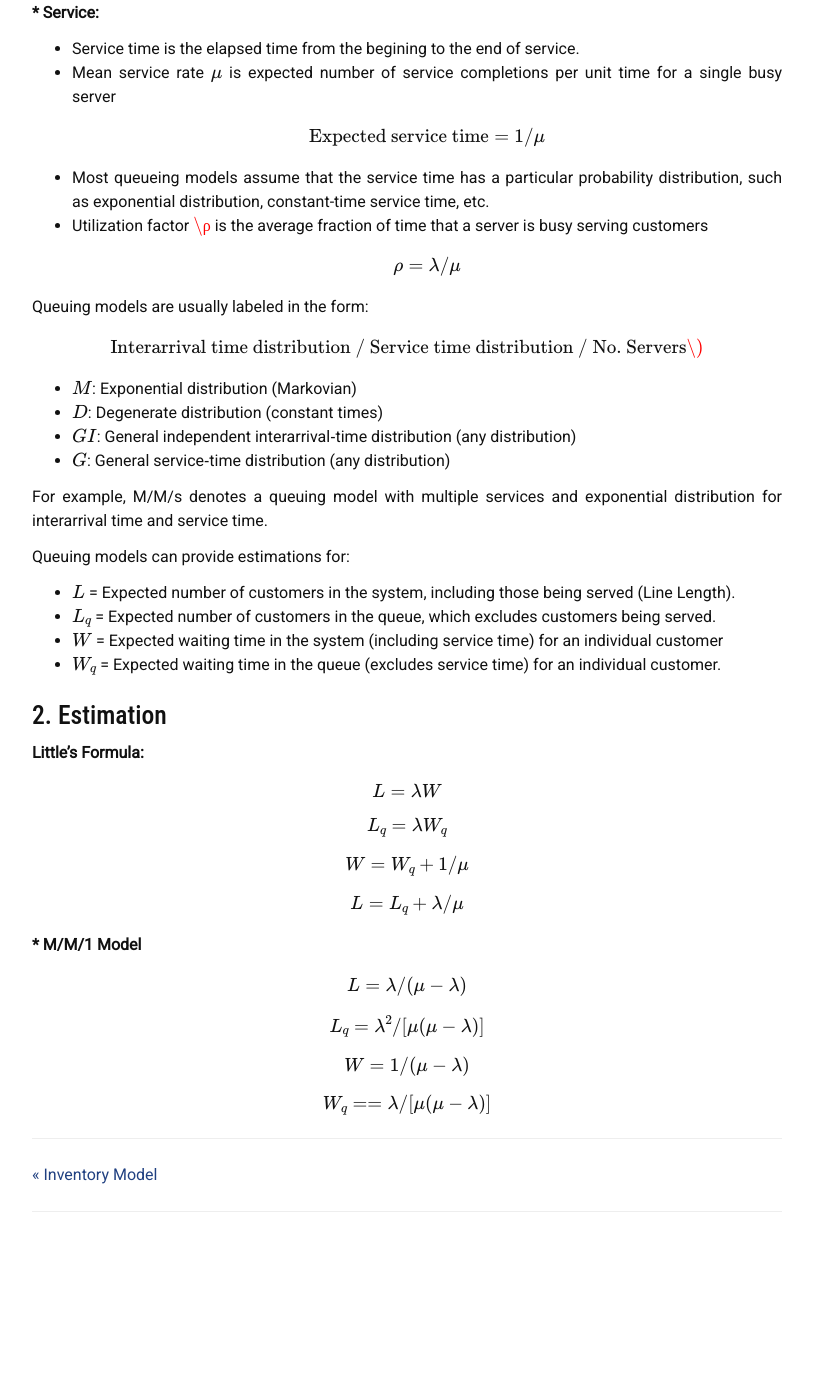
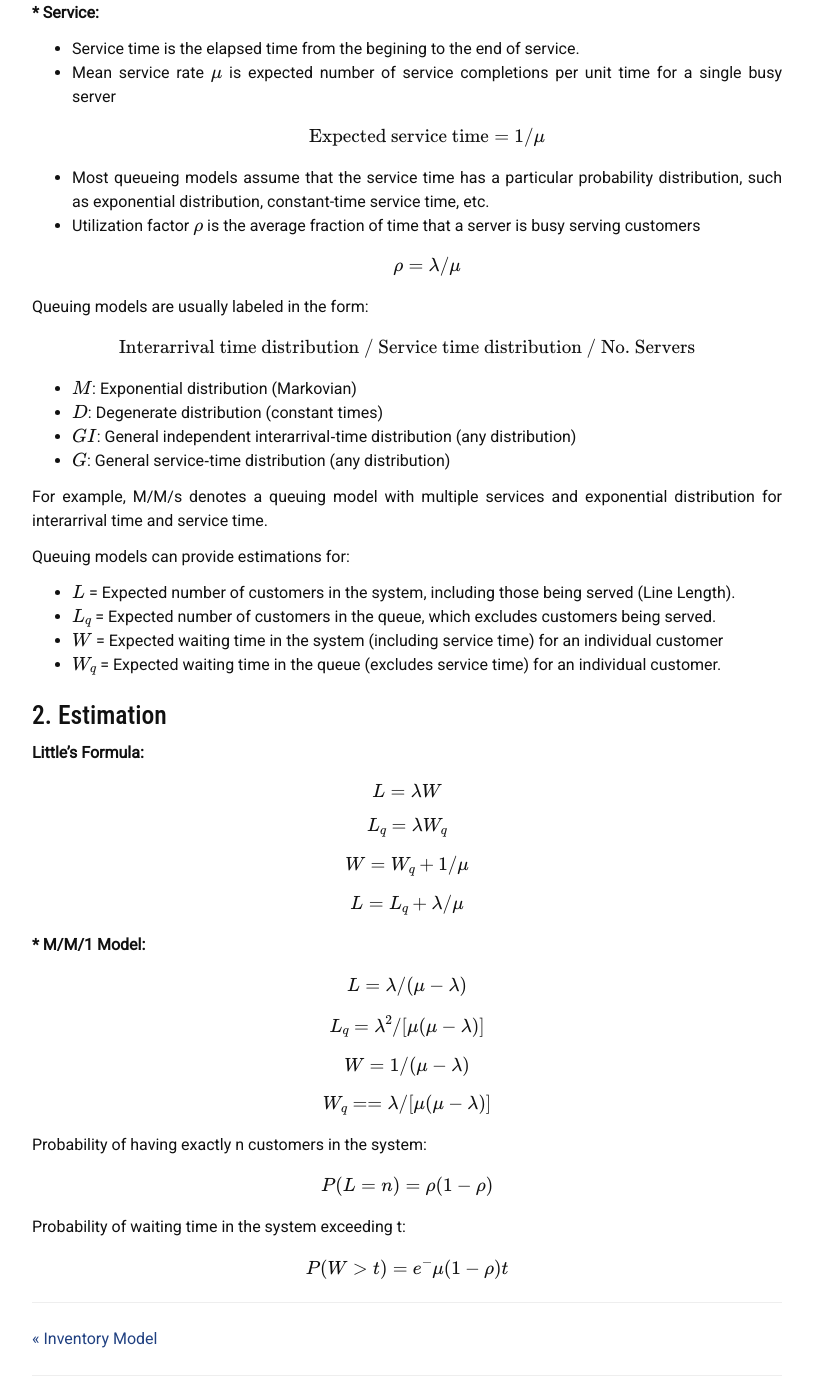
Before and after one commit to liambll/blog-archive, a Jekyll site: the page built from _posts/2017-07-02-queuing-model.markdown, in a window 1280 px wide and 1400 px high, scrolled down 1074 px. Shown: the whole window, without its empty margins (233-1046 px from the left). Built offline with Jekyll 4.4.1, drawn with Linux system fonts in a browser that asks for light colours; nearby versions of some CDN libraries; formulas are drawn with MathJax 3; comment, search, counter and statistics services are not loaded; before the commit the page ends 2310 px from its top, so only the background shows below that.

Commit message:
Update 2017-07-02-queuing-model.markdown

```diff
--- a/_posts/2017-07-02-queuing-model.markdown
+++ b/_posts/2017-07-02-queuing-model.markdown
@@ -42,14 +42,14 @@ __* Service:__
 {\text{Expected service time}} = 1/\mu
 \\]
   * Most queueing models assume that the service time has a particular probability distribution, such as exponential distribution, constant-time service time, etc.
-  * Utilization factor \\(\ρ\\) is the average fraction of time that a server is busy serving customers
+  * Utilization factor \\(ρ\\) is the average fraction of time that a server is busy serving customers
 \\[
 ρ = \lambda /\mu
 \\]
 
 Queuing models are usually labeled in the form:
 \\[
-{\text{Interarrival time distribution / Service time distribution / No. Servers}}\\)
+{\text{Interarrival time distribution / Service time distribution / No. Servers}}
 \\]
   * \\(M\\): Exponential distribution (Markovian)
   * \\(D\\): Degenerate distribution (constant times)
@@ -79,7 +79,7 @@ W = W_q + 1/\mu
 L = L_q + \lambda /\mu
 \\]
 
-__* M/M/1 Model__
+__* M/M/1 Model:__
 \\[
 L = \lambda /(\mu - \lambda)
 \\]
@@ -92,3 +92,11 @@ W = 1 /(\mu - \lambda)
 \\[
 W_q = = \lambda /[\mu (\mu - \lambda)]
 \\]
+Probability of having exactly n customers in the system:
+\\[
+P(L=n) = ρ(1-ρ)
+\\]
+Probability of waiting time in the system exceeding t:
+\\[
+P(W > t) = e^-\mu(1-ρ)t
+\\]
```
